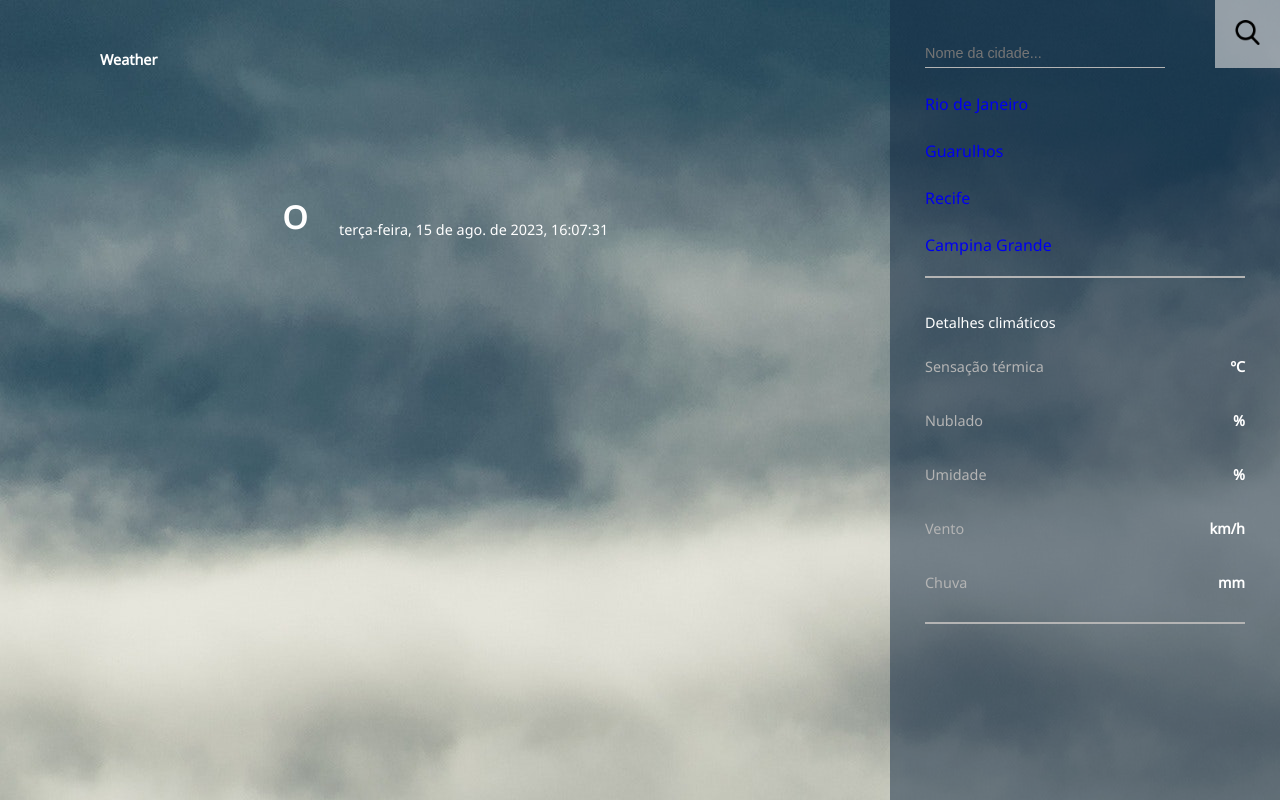
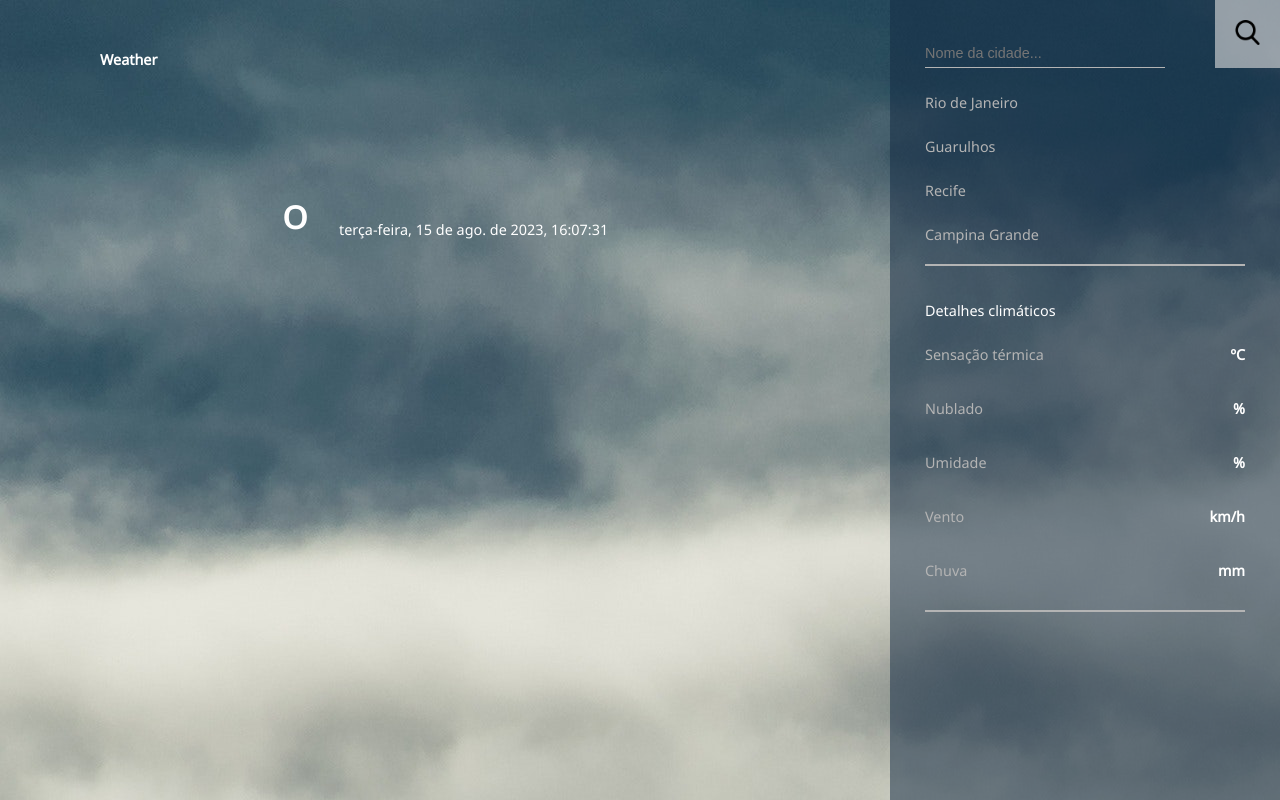
Before and after one commit to nuzael/weather, a Django app: template core/templates/core/index.html in a window 1280 px wide. Run offline with Django 4.2, Linux system fonts and the light colour scheme; the template is opened without the code that fills it, so the values that code supplies are empty.

Commit message:
style: change the appearance of default cities

```diff
--- a/core/templates/core/index.html
+++ b/core/templates/core/index.html
@@ -42,10 +42,10 @@
                 <input class="input-search" type="search" name="q" placeholder="Nome da cidade...">
                 <button class="button-search" type="submit"><img class="img-search" src="{% static 'img/search.png' %}" alt=""></button>
             </form>
-            <a href="http://127.0.0.1:8000/?q=Rio+de+Janeiro">Rio de Janeiro</a>
-            <a href="http://127.0.0.1:8000/?q=Guarulhos">Guarulhos</a>
-            <a href="http://127.0.0.1:8000/?q=Recife">Recife</a>
-            <a href="http://127.0.0.1:8000/?q=Campina+Grande">Campina Grande</a>
+            <a class="default_city" href="http://127.0.0.1:8000/?q=Rio+de+Janeiro">Rio de Janeiro</a>
+            <a class="default_city" href="http://127.0.0.1:8000/?q=Guarulhos">Guarulhos</a>
+            <a class="default_city" href="http://127.0.0.1:8000/?q=Recife">Recife</a>
+            <a class="default_city" href="http://127.0.0.1:8000/?q=Campina+Grande">Campina Grande</a>
         </div>
 
         <hr class="line">
--- a/templates/static/css/style.css
+++ b/templates/static/css/style.css
@@ -118,6 +118,12 @@ body {
     row-gap: 25px;
 }
 
+.container-right .container-location .default_city {
+    text-decoration: none;
+    font-size: 0.9em;
+    color: rgb(180, 180, 180);
+}
+
 .container-right .container-location .form-search {
     display: flex;
     align-items: flex-end;
```
